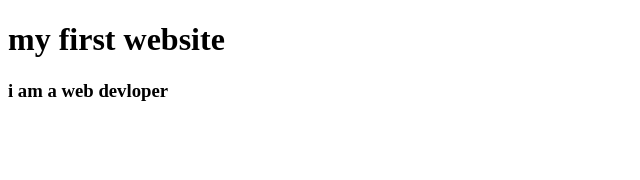
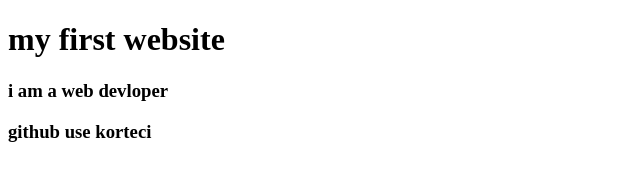
Before and after one commit to alamin-webdev/my-first-website, a plain HTML site: page index.html in a window 1280 px wide. Shown: the whole page, without its empty margins (0-640 px from the left). Drawn offline with Linux system fonts and the light colour scheme.

Commit message:
Update index.html

```diff
--- a/index.html
+++ b/index.html
@@ -8,5 +8,6 @@
 <body>
 <h1>my first website</h1>
 <h3>i am a web devloper</h3>
+<h3>github use korteci</h3>
 </body>
 </html>
```
